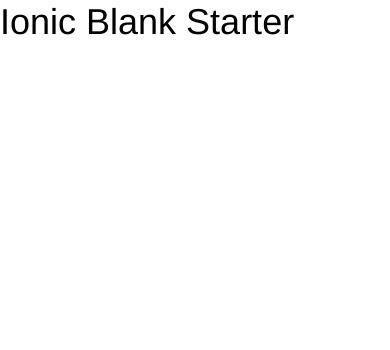
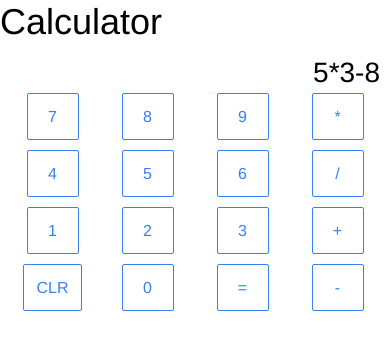
Before and after one commit to kmckee/cordova_ionic_class, a website: page www/index.html in a window 390 px wide. Drawn offline with Linux system fonts and the light colour scheme; some packages are replaced by stand-ins of ours; files that its build step writes are made by us from their sources.

Commit message:
02_view_completed

```diff
--- a/www/css/style.css
+++ b/www/css/style.css
@@ -1 +1,25 @@
-/* Empty. Add your own CSS if you like */
+/* These two classes are used to make the button
+ * grid stretch vertically to fill the available
+ * space
+ */
+.fill-height {
+    display: flex;
+    flex-direction: column;
+}
+.fill-height > div.row {
+    flex: 1;
+}
+
+
+/* These two classes center the buttons in their
+ * cells and right align the display text.
+ * The second selector has a higher specificity,
+ * so it overrides the centering.
+ */
+ion-content .col {
+    text-align: center;
+}
+ion-content div.display {
+    font-size: 2em;
+    text-align: right;
+}
--- a/www/index.html
+++ b/www/index.html
@@ -25,9 +25,102 @@
 
         <ion-pane>
             <ion-header-bar class="bar-stable">
-        <h1 class="title">Ionic Blank Starter</h1>
+                <h1 class="title">Calculator</h1>
             </ion-header-bar>
-      <ion-content>
+            <ion-content scroll="false" class="fill-height">
+                <div class="row row-center">
+                    <div class="col display">5*3-8</div>
+                </div>
+                <div class="row row-center">
+                    <div class="col">
+                        <!-- Look at all the duplication!  Css mixins or an
+                            angular directive could help here. -->
+                            <button class="button button-outline button-positive">
+                                7
+                            </button>
+                    </div>
+                    <div class="col">
+                        <button class="button button-outline button-positive">
+                            8
+                        </button>
+                    </div>
+                    <div class="col">
+                        <button class="button button-outline button-positive">
+                            9
+                        </button>
+                    </div>
+                    <div class="col">
+                        <button class="button button-outline button-positive">
+                            *
+                        </button>
+                    </div>
+                </div>
+                <div class="row row-center">
+                    <div class="col">
+                        <button class="button button-outline button-positive">
+                            4
+                        </button>
+                    </div>
+                    <div class="col">
+                        <button class="button button-outline button-positive">
+                            5
+                        </button>
+                    </div>
+                    <div class="col">
+                        <button class="button button-outline button-positive">
+                            6
+                        </button>
+                    </div>
+                    <div class="col">
+                        <button class="button button-outline button-positive">
+                            /
+                        </button>
+                    </div>
+                </div>
+                <div class="row row-center">
+                    <div class="col">
+                        <button class="button button-outline button-positive">
+                            1
+                        </button>
+                    </div>
+                    <div class="col">
+                        <button class="button button-outline button-positive">
+                            2
+                        </button>
+                    </div>
+                    <div class="col">
+                        <button class="button button-outline button-positive">
+                            3
+                        </button>
+                    </div>
+                    <div class="col">
+                        <button class="button button-outline button-positive">
+                            +
+                        </button>
+                    </div>
+                </div>
+                <div class="row row-center">
+                    <div class="col">
+                        <button class="button button-outline button-positive">
+                            CLR
+                        </button>
+                    </div>
+                    <div class="col">
+                        <button class="button button-outline button-positive">
+                            0
+                        </button>
+                    </div>
+                    <div class="col">
+                        <button class="button button-outline button-positive">
+                            =
+                        </button>
+                    </div>
+                    <div class="col">
+                        <button class="button button-outline button-positive">
+                            -
+                        </button>
+                    </div>
+                </div>
             </ion-content>
         </ion-pane>
     </body>
```
Lines whose indentation alone changed are shown as unchanged.
